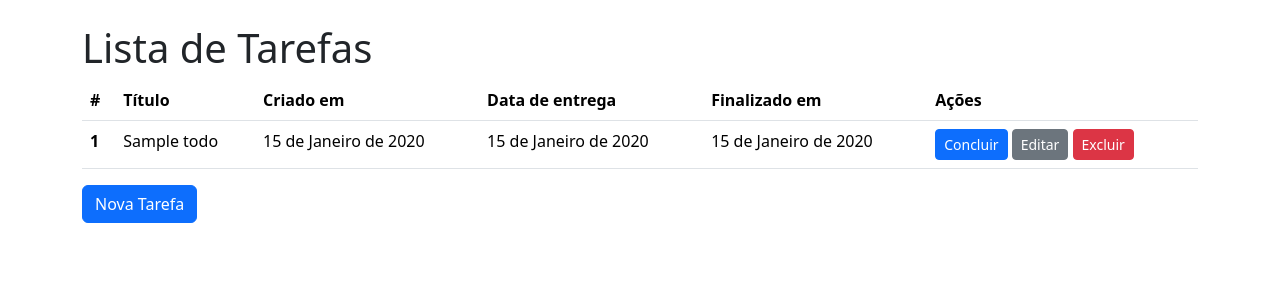
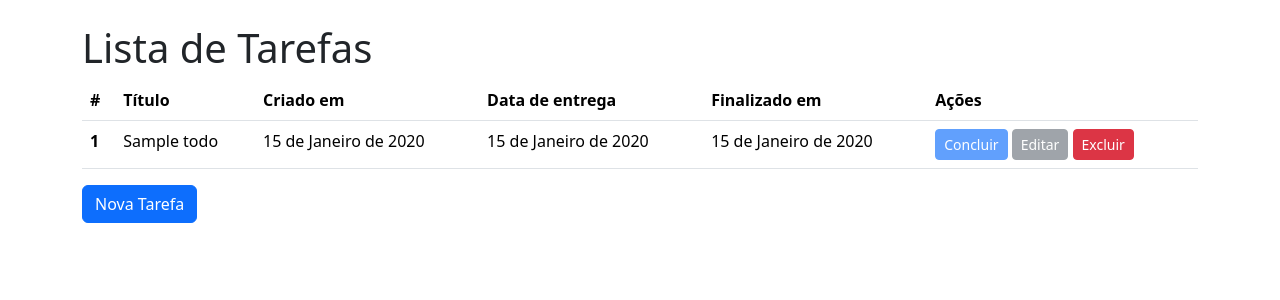
Before and after one commit to LuizDevLab/django-todos, a Django app: page / in a window 1280 px wide. Shown: the part 56-356 px from the top of the page. Run offline with Django 5.2, Linux system fonts and the light colour scheme; tables that the repository leaves empty hold one stand-in row (values such as "Sample post").

Commit message:
feat: funcionalidade de iniutilizar botão

```diff
--- a/todos/templates/todos/todo_list.html
+++ b/todos/templates/todos/todo_list.html
@@ -28,8 +28,16 @@
               <td>{{ todo.deadline }}</td>
               <td>{{ todo.finished_at|default:"-"}}</td>
               <td>
-                <a href="#" class="btn btn-primary btn-sm">Concluir</a>
-                <a href="{% url 'todo_update' pk=todo.pk %}" class="btn btn-secondary btn-sm">Editar</a>
+                <a
+
+                 href="{% url 'todo_complete' pk=todo.pk %}"
+                 class="btn btn-primary btn-sm {% if todo.finished_at %}disabled{% endif %}"
+
+
+                >Concluir
+
+                </a>
+                <a href="{% url 'todo_update' pk=todo.pk %}" class="btn btn-secondary btn-sm {% if todo.finished_at %}disabled{% endif %}" >Editar</a>
                 <a href="{% url 'todo_delete' pk=todo.pk %}" class="btn btn-danger btn-sm">Excluir</a>
               </td>
             </tr>
```
